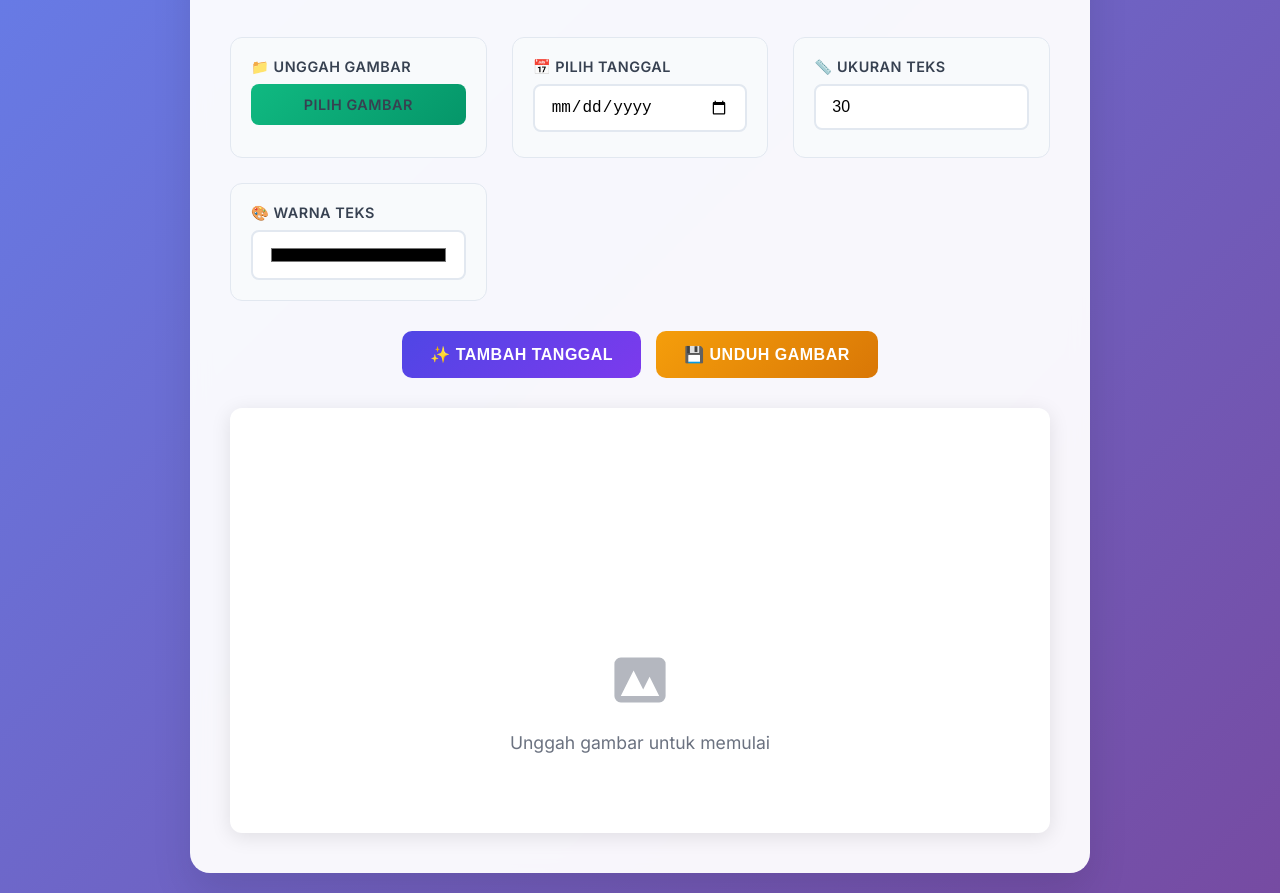
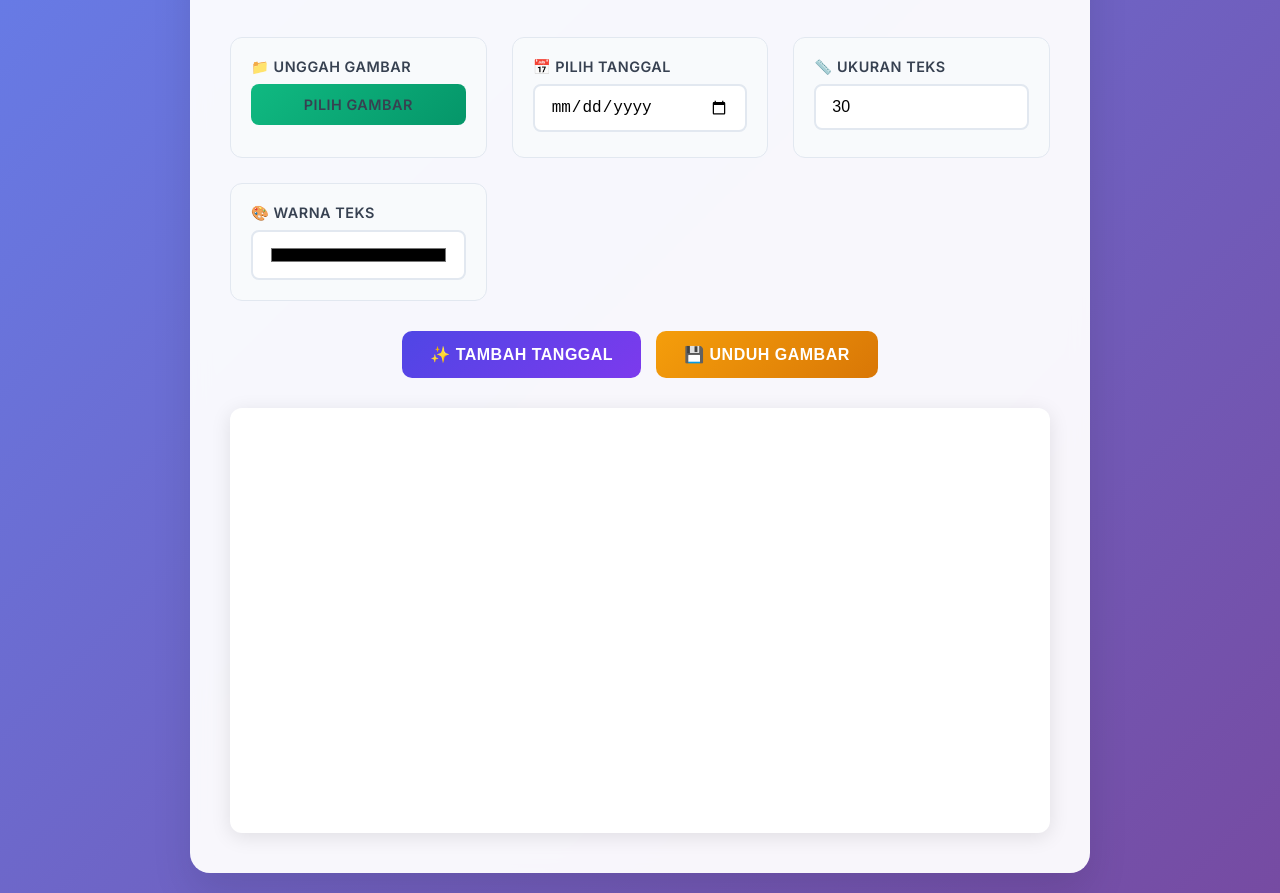
Before and after one commit to lovyy9/date-add2, a plain HTML site: page index.html in a window 1280 px wide. Shown: the part 163-1056 px from the top of the page. Drawn offline with Linux system fonts and the light colour scheme; a script that the page names is missing.

Commit message:
Update index.html

```diff
--- a/index.html
+++ b/index.html
@@ -203,7 +203,7 @@
 
     .empty-state {
       padding: 60px 20px;
-      color: #6b7280;
+      color: #ffffff;
       font-size: 1.1rem;
     }
 
```
